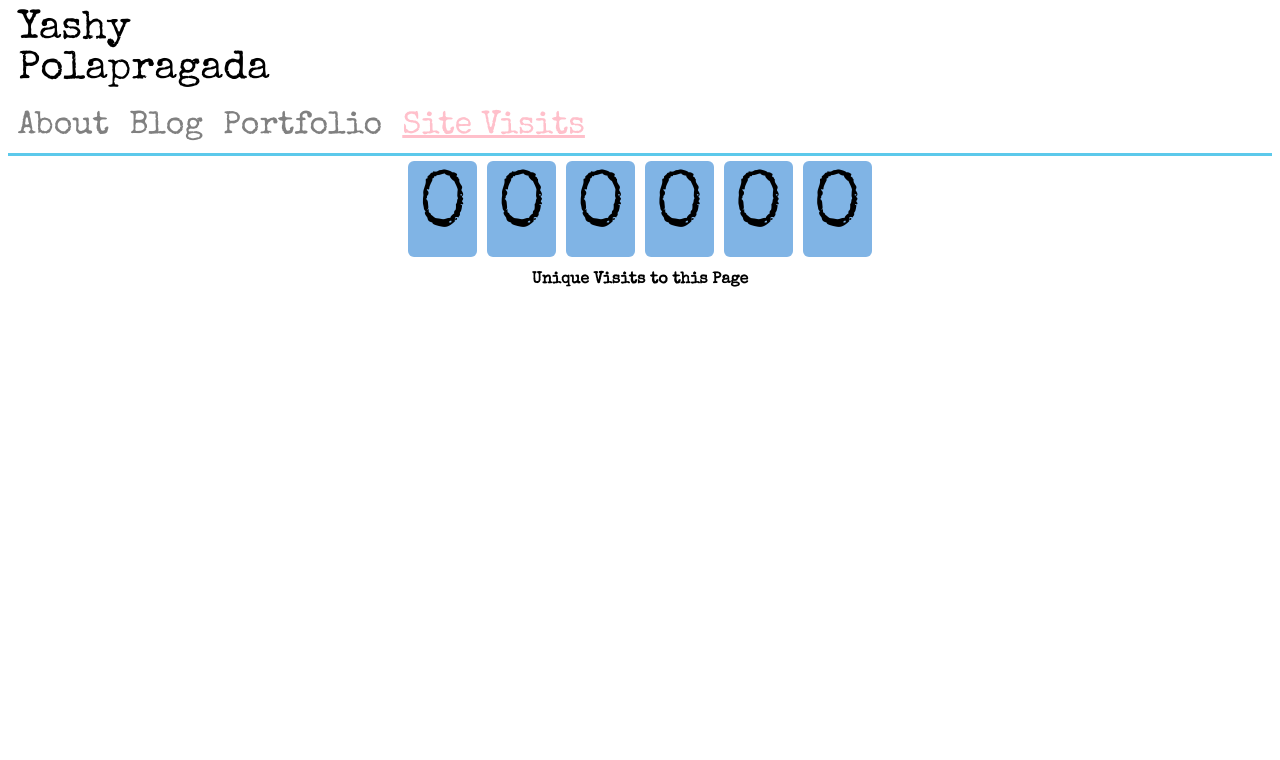
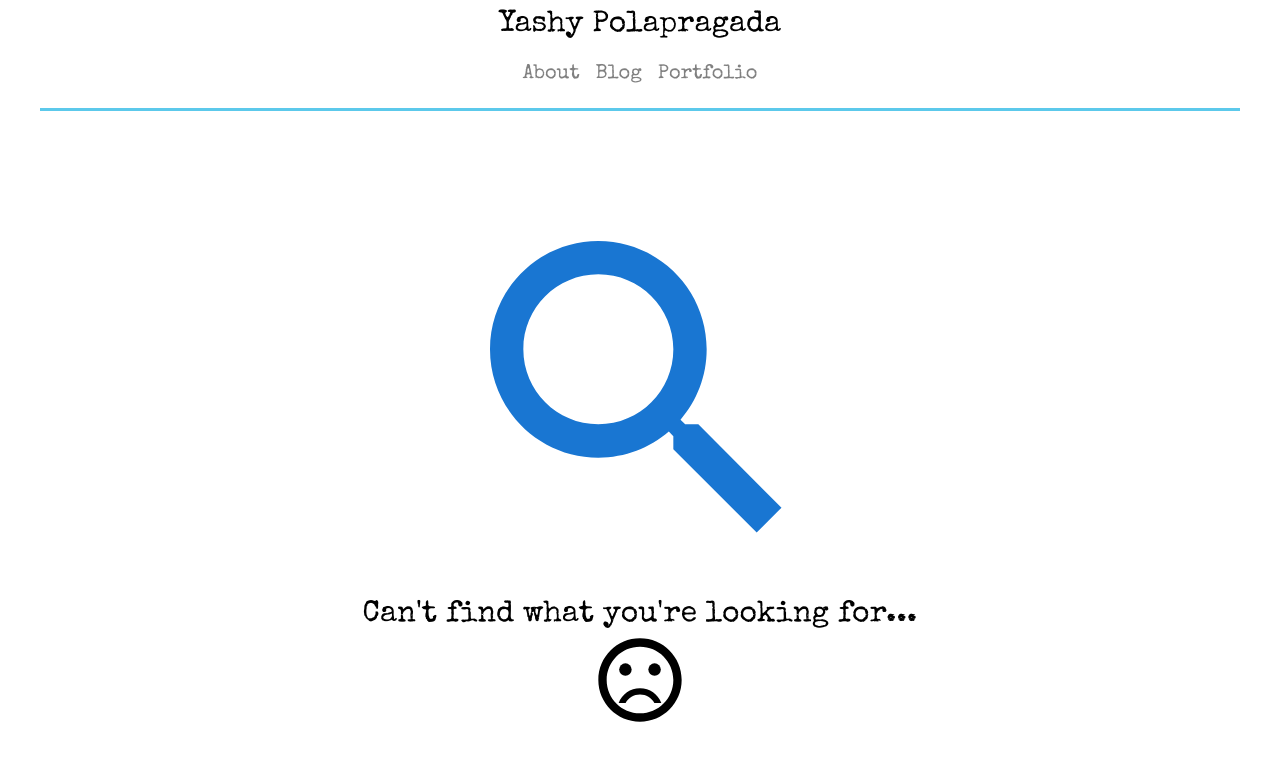
Before and after one commit to yashpola/yashpola, a React (Create React App) app in the folder yashy/: page /sitevisits in a window 1280 px wide. Shown: the top 760 px of the page. Built offline with nearby package versions, Linux system fonts and the light colour scheme; no server answers.

Commit message:
Remove countapi and ga, better resizing for navbar

```diff
--- a/yashy/src/Components/AboutPage/AboutPage.jsx
+++ b/yashy/src/Components/AboutPage/AboutPage.jsx
@@ -1,4 +1,4 @@
-import { Card, Divider, Grid } from "@mui/material";
+import { Card } from "@mui/material";
 import IntroSection from "./IntroSection";
 import CatFact from "./CatFact";
 
--- a/yashy/src/Components/AboutPage/IntroSection.jsx
+++ b/yashy/src/Components/AboutPage/IntroSection.jsx
@@ -7,7 +7,6 @@ import {
   Telegram,
 } from "@mui/icons-material";
 import me from "../../me.JPG";
-import { useEffect, useState } from "react";
 
 export default function IntroSection() {
   return (
@@ -17,7 +16,6 @@ export default function IntroSection() {
           backgroundColor: "#E9BEBE",
           padding: 2,
           fontSize: "50px",
-          // textDecoration: "underline",
         }}
         elevation={0}
       >
--- a/yashy/src/Components/Universal/NavBar.jsx
+++ b/yashy/src/Components/Universal/NavBar.jsx
@@ -2,19 +2,27 @@ import { Routes, Route, NavLink } from "react-router-dom";
 import AboutPage from "../AboutPage/AboutPage";
 import DefaultBlogPage from "../BlogPage/DefaultBlogPage";
 import PortfolioPage from "../PortfolioPage/PortfolioPage";
-import SiteVisits from "./SiteVisits";
 import NoPage from "./NoPage";
-import { Stack } from "@mui/material";
+import { Container, Stack } from "@mui/material";
 
 export default function NavBar() {
   return (
     <>
-      <div className="navbar">
-        <div className="navbar-brand" style={{ margin: "10px" }}>
-          Yashy <br /> Polapragada
+      <div style={{ fontSize: 30, marginTop: "10px", textAlign: "center" }}>
+        Yashy Polapragada
       </div>
+      <Container
+        sx={{
+          fontSize: 20,
+          display: "flex",
+          textAlign: "center",
+          justifyContent: "center",
+          padding: 3,
+          marginBottom: 5,
+          borderBottom: "3px solid #5cc9eb",
+        }}
+      >
         <Stack direction="row" spacing={2}>
-          <div className="nav-item" style={{ margin: "10px" }}>
           <NavLink
             to="/"
             style={({ isActive }) => ({
@@ -24,8 +32,6 @@ export default function NavBar() {
           >
             About
           </NavLink>
-          </div>
-          <div className="nav-item" style={{ margin: "10px" }}>
           <NavLink
             to="/blog"
             style={({ isActive }) => ({
@@ -35,8 +41,6 @@ export default function NavBar() {
           >
             Blog
           </NavLink>
-          </div>
-          <div className="nav-item" style={{ margin: "10px" }}>
           <NavLink
             to="/portfolio"
             style={({ isActive }) => ({
@@ -46,25 +50,12 @@ export default function NavBar() {
           >
             Portfolio
           </NavLink>
-          </div>
-          <div className="nav-item" style={{ margin: "10px" }}>
-            <NavLink
-              to="/sitevisits"
-              style={({ isActive }) => ({
-                textDecoration: isActive ? "underline" : "none",
-                color: isActive ? "pink" : "grey",
-              })}
-            >
-              Site Visits
-            </NavLink>
-          </div>
         </Stack>
-      </div>
+      </Container>
       <Routes>
         <Route exact path="/" element={<AboutPage />} />
         <Route exact path="/blog" element={<DefaultBlogPage />} />
         <Route exact path="/portfolio" element={<PortfolioPage />} />
-        <Route exact path="/sitevisits" element={<SiteVisits />} />
         <Route exact path="*" element={<NoPage />} />
       </Routes>
     </>
--- a/yashy/src/Components/Universal/SiteVisits.jsx
+++ /dev/null
@@ -1,51 +0,0 @@
-export default function SiteVisits() {
-  const KEY = `6960589e-0b62-46e0-ad5c-f7f7c3b84cf2`;
-  const NAMESPACE = "yashwit.com";
-  const COUNT_URL = `https://api.countapi.xyz`;
-
-  const counter = document.querySelectorAll("span");
-
-  const getCount = async () => {
-    const response = await fetch(`${COUNT_URL}/get/${NAMESPACE}/${KEY}`);
-    const data = await response.json();
-    setValue(data.value);
-  };
-
-  const incrementCount = async () => {
-    const response = await fetch(`${COUNT_URL}/hit/${NAMESPACE}/${KEY}`);
-    const data = await response.json();
-    setValue(data.value);
-  };
-
-  const setValue = (num) => {
-    var str = num.toString().padStart(6, "0");
-    for (let index = 0; index < str.length; index++) {
-      const element = str[index];
-      counter[index].innerHTML = element;
-    }
-  };
-
-  if (localStorage.getItem("hasVisited") == null) {
-    incrementCount()
-      .then(() => {
-        localStorage.setItem("hasVisited", "true");
-      })
-      .catch((err) => console.log(err));
-  } else {
-    getCount().catch((err) => console.log(err));
-  }
-
-  return (
-    <>
-      <div className="counter">
-        <span>0</span>
-        <span>0</span>
-        <span>0</span>
-        <span>0</span>
-        <span>0</span>
-        <span>0</span>
-      </div>
-      <div className="message">Unique Visits to this Page</div>
-    </>
-  );
-}
--- a/yashy/src/Styles.css
+++ b/yashy/src/Styles.css
@@ -7,40 +7,4 @@ body {
   background-attachment: fixed;
   background-size: cover;
   font-family: "Special Elite";
-  box-sizing: border-box;
 }
-
-.navbar {
-  border-bottom: 3px solid #5cc9eb;
-}
-
-.navbar-brand {
-  font-size: 2.5rem;
-  color: black;
-}
-
-.nav-item {
-  display: inline;
-  cursor: pointer;
-  font-size: 2rem;
-}
-
-span {
-  display: inline-block;
-  padding: 10px 10px 6px;
-  border-radius: 6px;
-  background: #80b4e5;
-  margin: 5px 5px;
-  font-size: 5rem;
-}
-.counter {
-  display: flex;
-  justify-content: center;
-  flex-wrap: wrap;
-}
-.message {
-  color: "black";
-  font-weight: bold;
-  text-align: center;
-  margin-top: 10px;
-}
```
Lines whose indentation alone changed are shown as unchanged.
